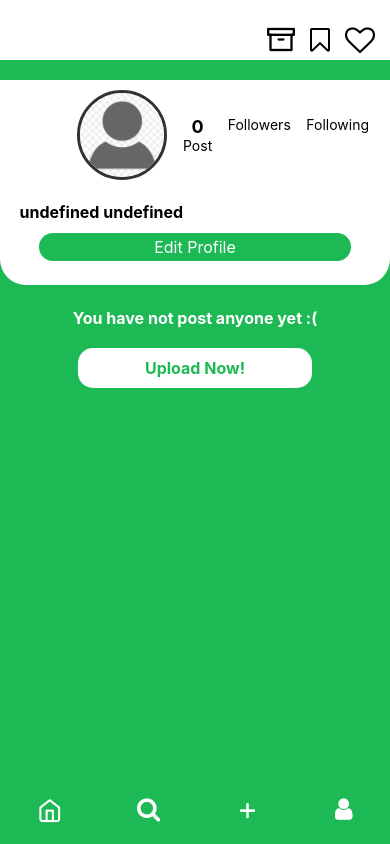
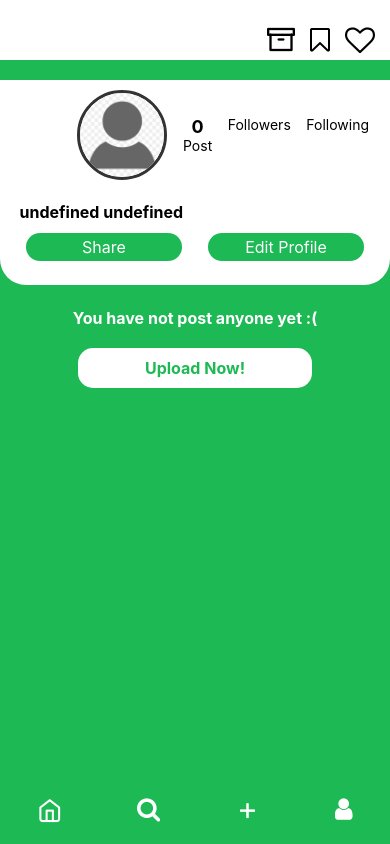
Before and after one commit to mehmetztrk21/VoiceHub-Mobile, a React Native app in the folder VoiceHub-Mobile/: screen /ProfileScreen in a window 390 px wide. Built offline with nearby package versions, Linux system fonts and the light colour scheme; no server answers; what expo-av would draw is missing.

Commit message:
adding share my profile

```diff
--- a/VoiceHub-Mobile/assets/styles/profile.style.js
+++ b/VoiceHub-Mobile/assets/styles/profile.style.js
@@ -69,14 +69,17 @@ export default StyleSheet.create({
     paddingBottom: "2%",
     borderBottomEndRadius: 20,
     borderBottomStartRadius: 20,
-    alignItems: "center"
+    alignItems: "center",
+    flexDirection: "row",
   },
   editProfileAndFollow: {
+    backgroundColor: colors.green,
     borderRadius: 25,
     marginTop: "2%",
     marginBottom: "2%",
     paddingVertical: "1%",
-    width: "80%",
+    marginLeft: "6.6666%",
+    width: "40%",
   },
   btnTextF: {
     fontSize: 16,
--- a/VoiceHub-Mobile/screens/profile.js
+++ b/VoiceHub-Mobile/screens/profile.js
@@ -1,6 +1,6 @@
 import React, { useEffect, useState, useRef } from "react";
 import {
-  Dimensions, Image, Modal,
+  Dimensions, Image, Modal, Share,
   RefreshControl, SafeAreaView, ScrollView, Text,
   TouchableOpacity, View,
 } from "react-native";
@@ -72,6 +72,16 @@ export default function ProfileScreen({ navigation }) {
       setPosts(temp);
     }
     setLoading(false);
+  }
+
+  const shareMyProfile = async () => {
+    try {
+      Share.share({
+        message: "https://github.com/mehmetztrk21/VoiceHub-Mobile/",
+      });
+    } catch (error) {
+      console.error('Paylaşım hatası:', error);
+    }
   }
 
   useEffect(() => {
@@ -177,8 +187,13 @@ export default function ProfileScreen({ navigation }) {
 
         {/* Edit Profile Buttons */}
         <View style={profileStyles.btnHolder}>
-          <TouchableOpacity style={[profileStyles.editProfileAndFollow, { backgroundColor: colors.green }]}
-            onPress={() => navigation.navigate("EditProfile", { userInfo: user })}>
+          <TouchableOpacity style={profileStyles.editProfileAndFollow}
+            onPress={shareMyProfile}>
+            <Text style={profileStyles.btnTextF}>Share</Text>
+          </TouchableOpacity>
+
+          <TouchableOpacity style={profileStyles.editProfileAndFollow}
+            onPress={() => navigation.navigate("EditProfile")}>
             <Text style={profileStyles.btnTextF}>Edit Profile</Text>
           </TouchableOpacity>
 
```
